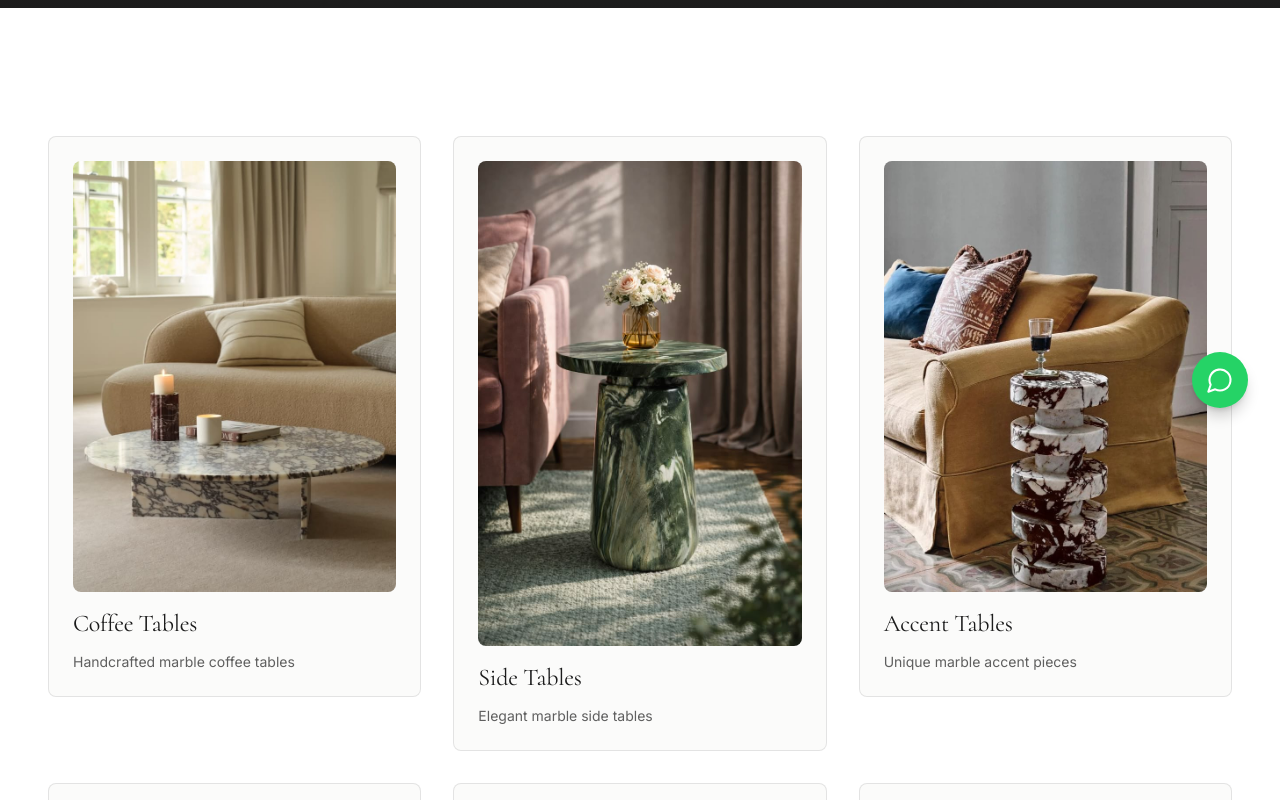
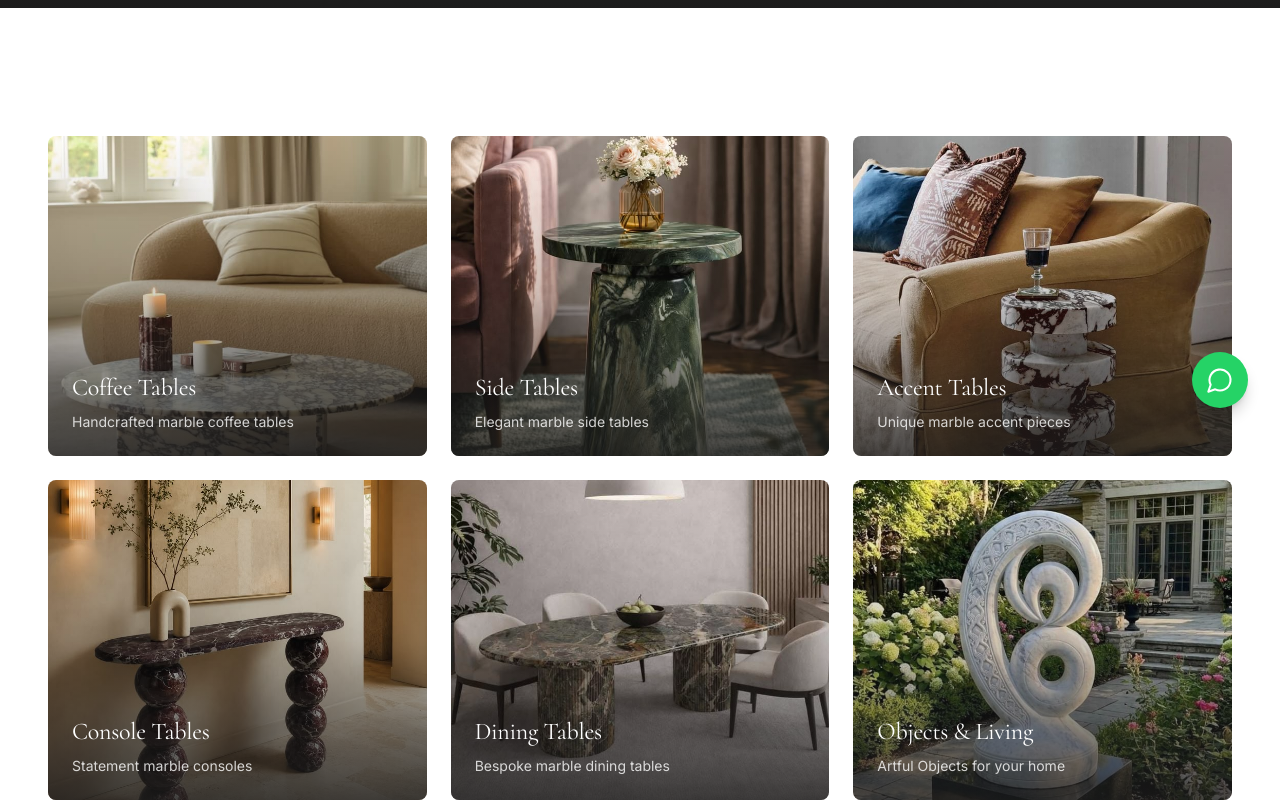
Before and after one commit to ssurfacestudio/surface-studio, a Next.js app: page /collections in a window 1280 px wide. Shown: the part 360-1160 px from the top of the page. Built offline with nearby package versions, Linux system fonts and the light colour scheme; no server answers.

Commit message:
Fix collection navigation, redesign collections grid layout

```diff
--- a/app/collections/page.tsx
+++ b/app/collections/page.tsx
@@ -15,28 +15,31 @@ export default function CollectionsPage() {
 
       <section className="bg-white py-24 dark:bg-charcoal md:py-32">
         <div className="mx-auto max-w-8xl px-6 md:px-8 lg:px-12">
-          <div className="grid grid-cols-1 gap-8 md:grid-cols-2 lg:grid-cols-3">
+                    <div className="grid grid-cols-1 gap-6 sm:grid-cols-2 lg:grid-cols-3">
             {collections.map((collection, index) => (
               <ScrollReveal key={collection.slug} delay={index * 0.05}>
                 <Link
                   href={`/collections/${collection.slug}`}
-                  className="block rounded-lg border border-charcoal/10 bg-ivory/50 p-6 transition-shadow hover:shadow-lg dark:border-ivory/10 dark:bg-charcoal-soft"
+                  className="group relative block h-[320px] overflow-hidden rounded-lg"
                 >
                   {collection.image && (
                     <img
                       src={collection.image}
                       alt={collection.name}
-                      className="mb-4 h-auto w-full rounded-lg object-cover"
+                      className="h-full w-full object-cover transition-transform duration-700 group-hover:scale-105"
                     />
                   )}
-                  <h2 className="font-display text-2xl text-charcoal dark:text-ivory">
+                  <div className="absolute inset-0 bg-gradient-to-t from-charcoal/80 via-charcoal/20 to-transparent" />
+                  <div className="absolute bottom-0 left-0 right-0 p-6">
+                    <h2 className="font-display text-2xl text-white">
                       {collection.name}
                     </h2>
                     {collection.description && (
-                    <p className="mt-3 font-body text-sm text-charcoal/70 dark:text-ivory/70">
+                      <p className="mt-2 font-body text-sm text-white/80">
                         {collection.description}
                       </p>
                     )}
+                  </div>
                 </Link>
               </ScrollReveal>
             ))}
--- a/app/product/[slug]/page.tsx
+++ b/app/product/[slug]/page.tsx
@@ -43,7 +43,7 @@ export default async function ProductPage({
   const product = getProduct(slug);
   if (!product) notFound();
   const collection = getCollection(product.collection);
-  const related = getRelatedProducts(product.slug );
+  const related = getRelatedProducts(product.slug);
 
   const jsonLd = {
     "@context": "https://schema.org",
@@ -85,7 +85,7 @@ export default async function ProductPage({
       <section className="bg-white py-10 dark:bg-charcoal md:py-14">
         <div className="mx-auto grid max-w-8xl grid-cols-1 gap-12 px-6 md:px-8 lg:grid-cols-2 lg:px-12">
           <ScrollReveal>
-            <ProductGallery images={product.images} video={product.video} name={product.name} />
+            <ProductGallery images={product.images} name={product.name} />
           </ScrollReveal>
 
           <ScrollReveal delay={0.1}>
--- a/components/home/BestSellers.tsx
+++ b/components/home/BestSellers.tsx
@@ -20,7 +20,7 @@ export default function BestSellers() {
         <div className="grid grid-cols-1 gap-8 sm:grid-cols-2 lg:grid-cols-4">
           {bestSellers.map((p, i) => (
             <ScrollReveal key={p.slug} delay={i * 0.08}>
-              <ProductCard product={{ ...p, collection: "" }} />
+              <ProductCard product={p as any} />
             </ScrollReveal>
           ))}
         </div>
```
Lines whose indentation alone changed are shown as unchanged.
